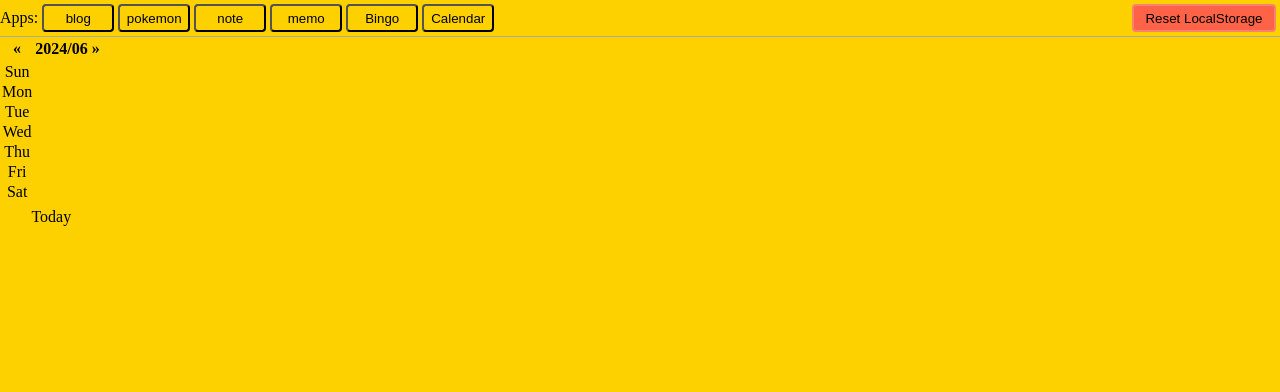
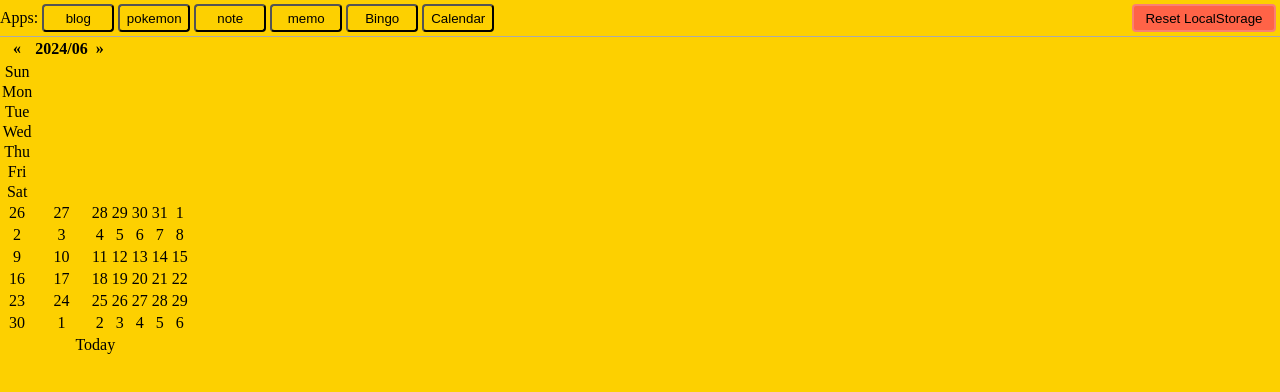
Before and after one commit to kentem-hi-murota/ReactTraining, a React (Vite) app: page / in a window 1280 px wide. Both pictures are taken after a click on the button "Calendar". Shown: the top 392 px of the page. Built offline with nearby package versions, Linux system fonts and the light colour scheme; no server answers; the database is empty; the HTML template or start-up script is replaced by a standard one.

Commit message:
取得したカレンダーの日付を表示

```diff
--- a/src/Components/Calendar/Calendar.tsx
+++ b/src/Components/Calendar/Calendar.tsx
@@ -10,7 +10,7 @@ function Calendar() {
   const [currentYear, setCurrentYear] = useState<number>(new Date().getFullYear());
   const [currentMonth, setCurrentMonth] = useState<number>(new Date().getMonth());
 
-  const getCalendar = (): DateType[] => {
+  const getCalendar = (): DateType[][] => {
     const today = new Date();
     const d = new Date(currentYear, currentMonth, 0).getDate();
     const n = new Date(currentYear, currentMonth, 1).getDay();
@@ -26,12 +26,18 @@ function Calendar() {
     body[today.getDate() - 1].isToday = currentMonth === today.getMonth() && currentYear === today.getFullYear();
     const lastDay = new Date(currentYear, currentMonth + 1, 0).getDay();
     const tail: DateType[] = [...Array(7 - lastDay - 1)].map((_, i) => {
-      return { date: i + 1, isToday: false, isDisabled: false };
+      return { date: i + 1, isToday: false, isDisabled: true };
     });
-    return [...head, ...body, ...tail];
+    const dates = [...head, ...body, ...tail];
+    const weekLength = Math.floor(dates.length / 7);
+    const weeks: DateType[][] = [...Array(weekLength)].map(() => [...Array(7)]);
+    for (let i = 0; i < weekLength; i++) {
+      weeks[i] = dates.slice(i * 7, (i + 1) * 7);
+    }
+    return weeks;
   };
-  console.log(getCalendar());
 
+  // getCalendar().map((week) => console.log(week));
   return (
     <div>
       <table>
@@ -53,9 +59,15 @@ function Calendar() {
           <tr>Sat</tr>
         </thead>
         <tbody>
-          <tr>
-            <td></td>
-          </tr>
+          {getCalendar().map((week, i) => {
+            return (
+              <tr key={'week' + i}>
+                {week.map((date, j) => (
+                  <td key={'date' + j}>{date.date}</td>
+                ))}
+              </tr>
+            );
+          })}
         </tbody>
         <tfoot>
           <tr>
```
